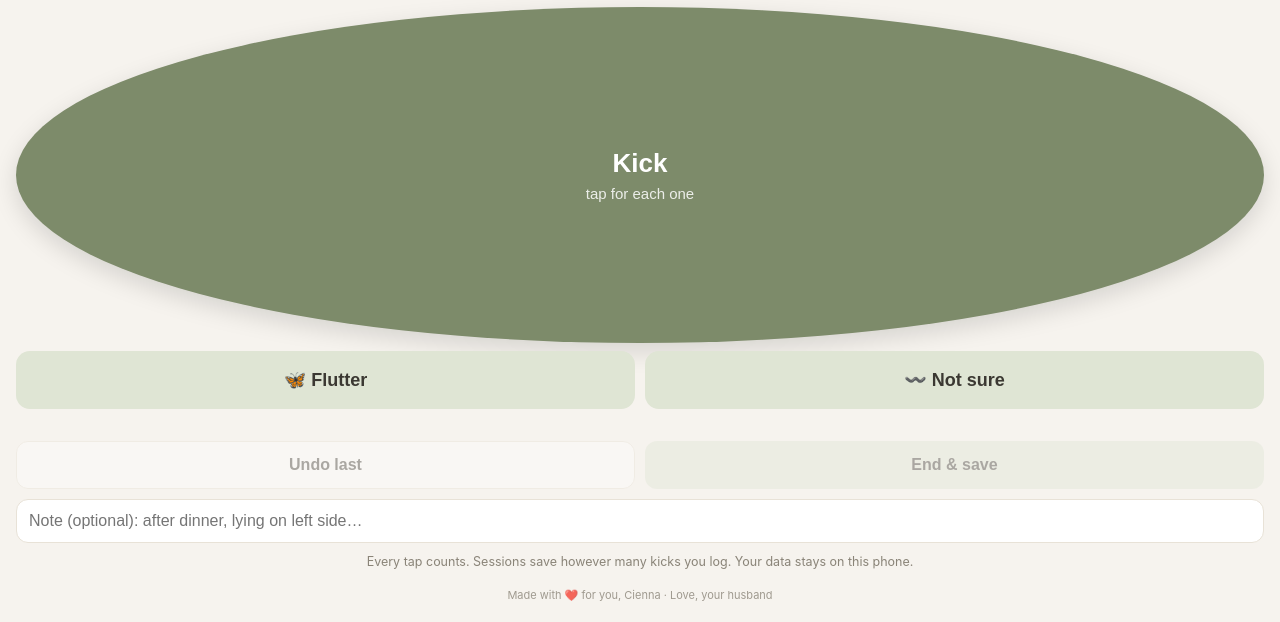
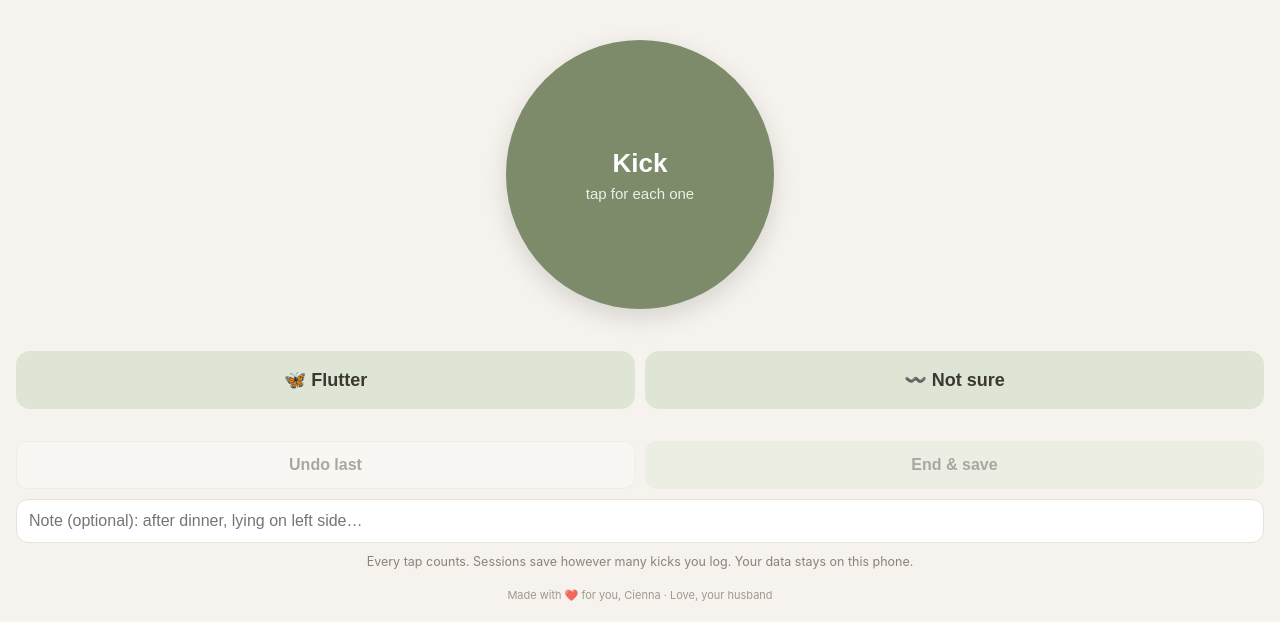
Before and after one commit to Kkorbin/baby-list, a plain HTML site: page kicks/index.html in a window 1280 px wide. Shown: the part 201-823 px from the top of the page. Drawn offline with Linux system fonts and the light colour scheme.

Commit message:
Kicks: Kick button 20% smaller, same position
Co-Authored-By: Claude Opus 5.5 <noreply@anthropic.com>

```diff
--- a/kicks/index.html
+++ b/kicks/index.html
@@ -24,7 +24,8 @@ h1{font-size:22px;margin:0}
 .stat{flex:1;background:var(--card);border-radius:14px;padding:12px;text-align:center}
 .stat b{display:block;font-size:30px;font-variant-numeric:tabular-nums}
 .stat span{font-size:12px;color:var(--mut)}
-#tap{display:flex;flex-direction:column;align-items:center;justify-content:center;width:100%;aspect-ratio:1/1;max-height:42vh;margin:8px auto;border:0;border-radius:50%;background:var(--sage);color:#fff;font-size:26px;font-weight:700;box-shadow:0 8px 24px #0002;transition:transform .06s;touch-action:manipulation;user-select:none;-webkit-user-select:none}
+.tapwrap{width:100%;aspect-ratio:1/1;max-height:42vh;margin:8px auto;display:flex;align-items:center;justify-content:center}
+#tap{display:flex;flex-direction:column;align-items:center;justify-content:center;height:80%;aspect-ratio:1/1;width:auto;margin:0;border:0;border-radius:50%;background:var(--sage);color:#fff;font-size:26px;font-weight:700;box-shadow:0 8px 24px #0002;transition:transform .06s;touch-action:manipulation;user-select:none;-webkit-user-select:none}
 #tap small{font-size:15px;font-weight:500;opacity:.85;margin-top:6px}
 #tap.hit,.ty.hit{transform:scale(.96)}
 .types{display:flex;gap:10px}
@@ -61,7 +62,7 @@ h1{font-size:22px;margin:0}
     <div class="stat"><b id="sT">0:00</b><span>elapsed</span></div>
     <div class="stat"><b id="sL">–</b><span>since last</span></div>
   </div>
-  <button id="tap" data-k="kick">Kick<small id="tapSub">tap for each one</small></button>
+  <div class="tapwrap"><button id="tap" data-k="kick">Kick<small id="tapSub">tap for each one</small></button></div>
   <div class="types"><button class="ty" data-k="flutter">🦋 Flutter</button><button class="ty" data-k="unsure">〰️ Not sure</button></div>
   <div id="mix" class="mix"></div>
   <div class="row"><button id="undo" disabled>Undo last</button><button id="end" class="end" disabled>End &amp; save</button></div>
--- a/kicks/sw.js
+++ b/kicks/sw.js
@@ -1,4 +1,4 @@
-const C='kicks-v6';const F=['./','index.html','manifest.json','icon-180.png','icon-192.png','icon-512.png'];
+const C='kicks-v7';const F=['./','index.html','manifest.json','icon-180.png','icon-192.png','icon-512.png'];
 self.addEventListener('install',e=>{e.waitUntil(caches.open(C).then(c=>c.addAll(F)));self.skipWaiting()});
 self.addEventListener('activate',e=>{e.waitUntil(caches.keys().then(k=>Promise.all(k.filter(x=>x!==C).map(x=>caches.delete(x)))));self.clients.claim()});
 self.addEventListener('fetch',e=>{e.respondWith(fetch(e.request).then(r=>{const cp=r.clone();caches.open(C).then(c=>c.put(e.request,cp));return r}).catch(()=>caches.match(e.request)))});
```
